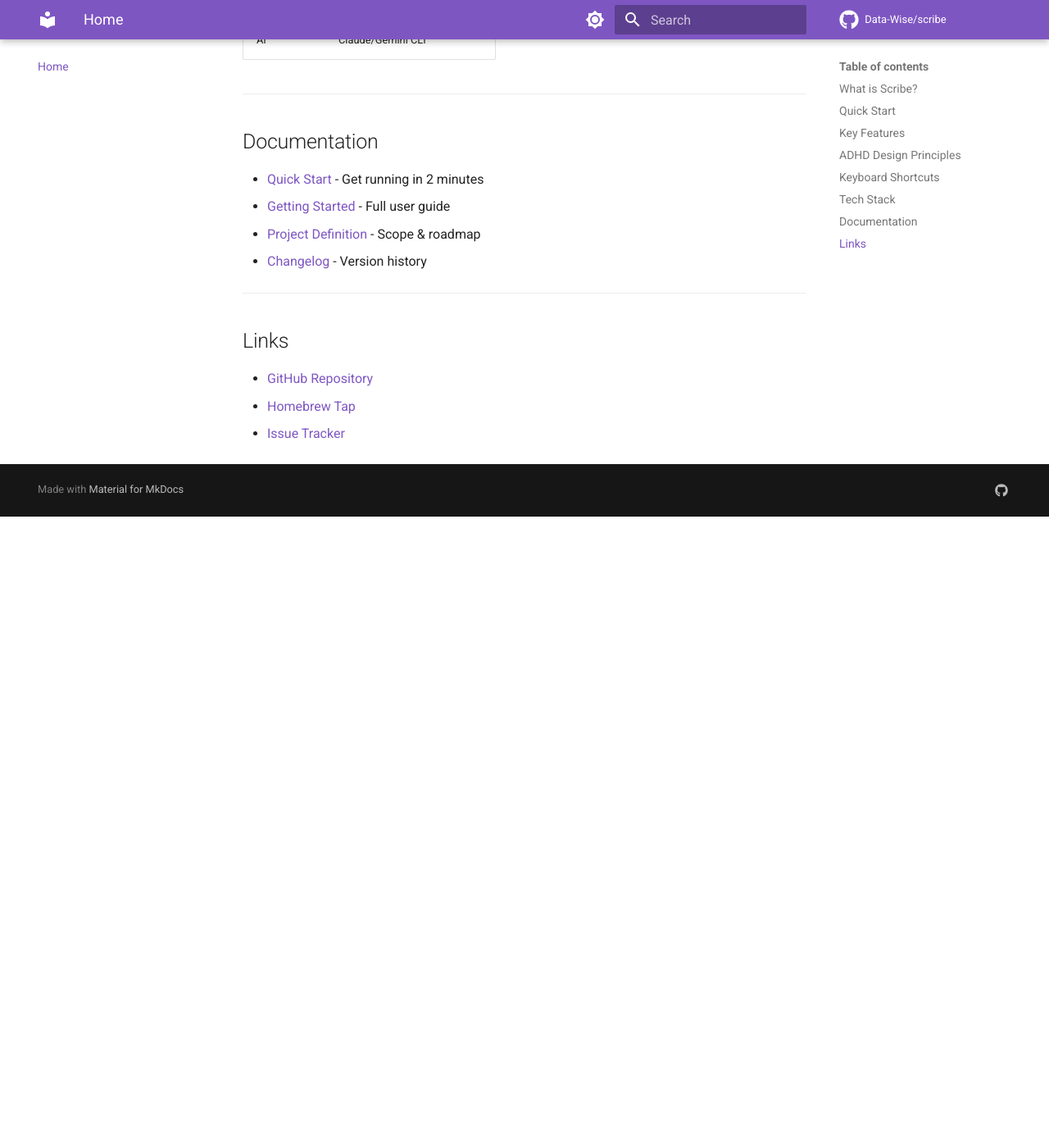
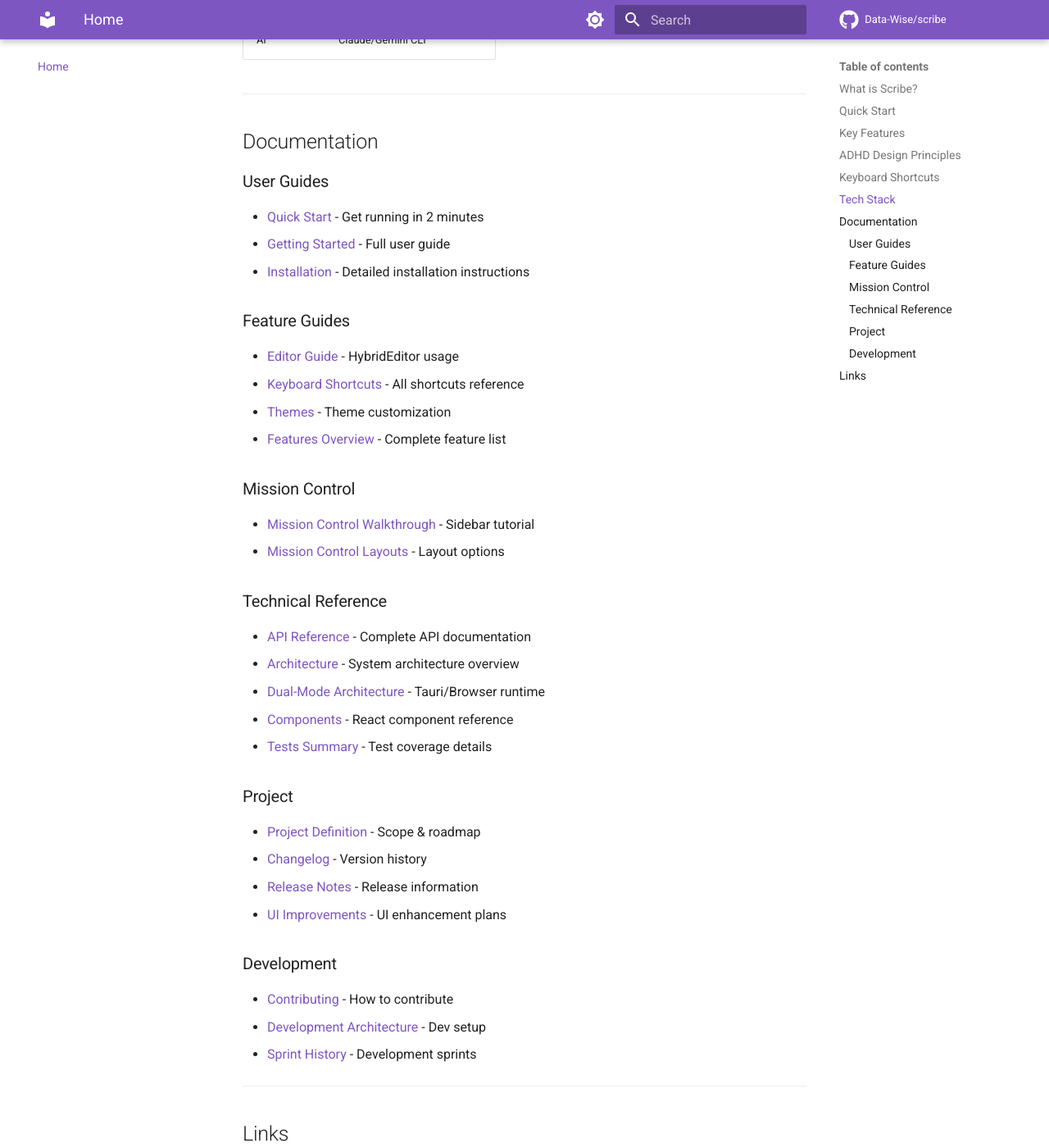
Before and after one commit to Data-Wise/scribe, an MkDocs documentation site: the page built from docs/index.md, in a window 1280 px wide and 1400 px high, scrolled down 3019 px. Shown: the whole window at 82% size. Built offline with MkDocs 1.6.1 and Material for MkDocs 9.7.7, drawn with Linux system fonts in a browser that asks for light colours; comment, search, counter and statistics services are not loaded; before the commit the page ends 3649 px from its top, so only the background shows below that.

Commit message:
docs: Organize documentation and archive old sprint plans
- Update docs/index.md with comprehensive navigation
  - User Guides section (quickstart, getting started, installation)
  - Feature Guides section (editor, shortcuts, themes, features)
  - Mission Control section (walkthrough, layouts)
  - Technical Reference section (API, architecture, components)
  - Development section (contributing, architecture, sprints)
- Archive 18 old sprint planning docs to docs/archive/planning/
- Update version badge to 1.2.0 and test count to 233
- Keep only active brainstorm docs in docs/planning/

🤖 Generated with [Claude Code](https://claude.com/claude-code)

Co-Authored-By: Claude Opus 4.5 <noreply@anthropic.com>

```diff
--- a/docs/index.md
+++ b/docs/index.md
@@ -3,9 +3,9 @@
 > **ADHD-Friendly Distraction-Free Writer**
 
 [![Status](https://img.shields.io/badge/status-active-brightgreen)]()
-[![Version](https://img.shields.io/badge/version-0.4.0--alpha.1-blue)]()
-[![Progress](https://img.shields.io/badge/progress-80%25-green)]()
-[![Tests](https://img.shields.io/badge/tests-407%20passing-brightgreen)]()
+[![Version](https://img.shields.io/badge/version-1.2.0-blue)]()
+[![Progress](https://img.shields.io/badge/progress-100%25-brightgreen)]()
+[![Tests](https://img.shields.io/badge/tests-233%20passing-brightgreen)]()
 
 ---
 
@@ -122,10 +122,44 @@ npm run dev
 
 ## Documentation
 
+### User Guides
+
 - [Quick Start](user/QUICKSTART.md) - Get running in 2 minutes
 - [Getting Started](user/GETTING-STARTED.md) - Full user guide
+- [Installation](installation/install.md) - Detailed installation instructions
+
+### Feature Guides
+
+- [Editor Guide](guide/editor.md) - HybridEditor usage
+- [Keyboard Shortcuts](guide/shortcuts.md) - All shortcuts reference
+- [Themes](guide/themes.md) - Theme customization
+- [Features Overview](guide/features.md) - Complete feature list
+
+### Mission Control
+
+- [Mission Control Walkthrough](MISSION-CONTROL-WALKTHROUGH.md) - Sidebar tutorial
+- [Mission Control Layouts](MISSION-CONTROL-LAYOUTS.md) - Layout options
+
+### Technical Reference
+
+- [API Reference](API.md) - Complete API documentation
+- [Architecture](ARCHITECTURE.md) - System architecture overview
+- [Dual-Mode Architecture](DUAL-MODE-ARCHITECTURE.md) - Tauri/Browser runtime
+- [Components](COMPONENTS.md) - React component reference
+- [Tests Summary](reference/TESTS_SUMMARY.md) - Test coverage details
+
+### Project
+
 - [Project Definition](reference/PROJECT-DEFINITION.md) - Scope & roadmap
 - [Changelog](reference/CHANGELOG.md) - Version history
+- [Release Notes](RELEASE.md) - Release information
+- [UI Improvements](UI-IMPROVEMENTS-PROPOSAL.md) - UI enhancement plans
+
+### Development
+
+- [Contributing](development/contributing.md) - How to contribute
+- [Development Architecture](development/architecture.md) - Dev setup
+- [Sprint History](development/sprints.md) - Development sprints
 
 ---
 
```
Also changed, not shown: docs/archive/planning/CHROME-UI-TESTS.md (renamed from docs/planning/CHROME-UI-TESTS.md), docs/archive/planning/FUTURE-PLAYWRIGHT-E2E.md (renamed from docs/planning/FUTURE-PLAYWRIGHT-E2E.md), docs/archive/planning/MISSION-CONTROL-SIDEBAR-PLAN.md (renamed from docs/planning/MISSION-CONTROL-SIDEBAR-PLAN.md), docs/archive/planning/SPRINT-10-COMPLETE.md (renamed from docs/planning/SPRINT-10-COMPLETE.md), docs/archive/planning/SPRINT-11-PLAN.md (renamed from docs/planning/SPRINT-11-PLAN.md), docs/archive/planning/SPRINT-12-UI-POLISH.md (renamed from docs/planning/SPRINT-12-UI-POLISH.md), docs/archive/planning/SPRINT-13-PROJECT-SYSTEM.md (renamed from docs/planning/SPRINT-13-PROJECT-SYSTEM.md), docs/archive/planning/SPRINT-17.md (renamed from docs/planning/SPRINT-17.md), docs/archive/planning/SPRINT-21-MISSION-CONTROL.md (renamed from docs/planning/SPRINT-21-MISSION-CONTROL.md), docs/archive/planning/SPRINT-22-EDITOR-MODES.md (renamed from docs/planning/SPRINT-22-EDITOR-MODES.md), docs/archive/planning/SPRINT-23-MISSION-CONTROL-IMPROVEMENTS.md (renamed from docs/planning/SPRINT-23-MISSION-CONTROL-IMPROVEMENTS.md), docs/archive/planning/SPRINT-24-SIDEBAR-CORE.md (renamed from docs/planning/SPRINT-24-SIDEBAR-CORE.md), docs/archive/planning/SPRINT-25-PLAN-B-UI.md (renamed from docs/planning/SPRINT-25-PLAN-B-UI.md), docs/archive/planning/SPRINT-8-PLAN.md (renamed from docs/planning/SPRINT-8-PLAN.md), 4 more files.
